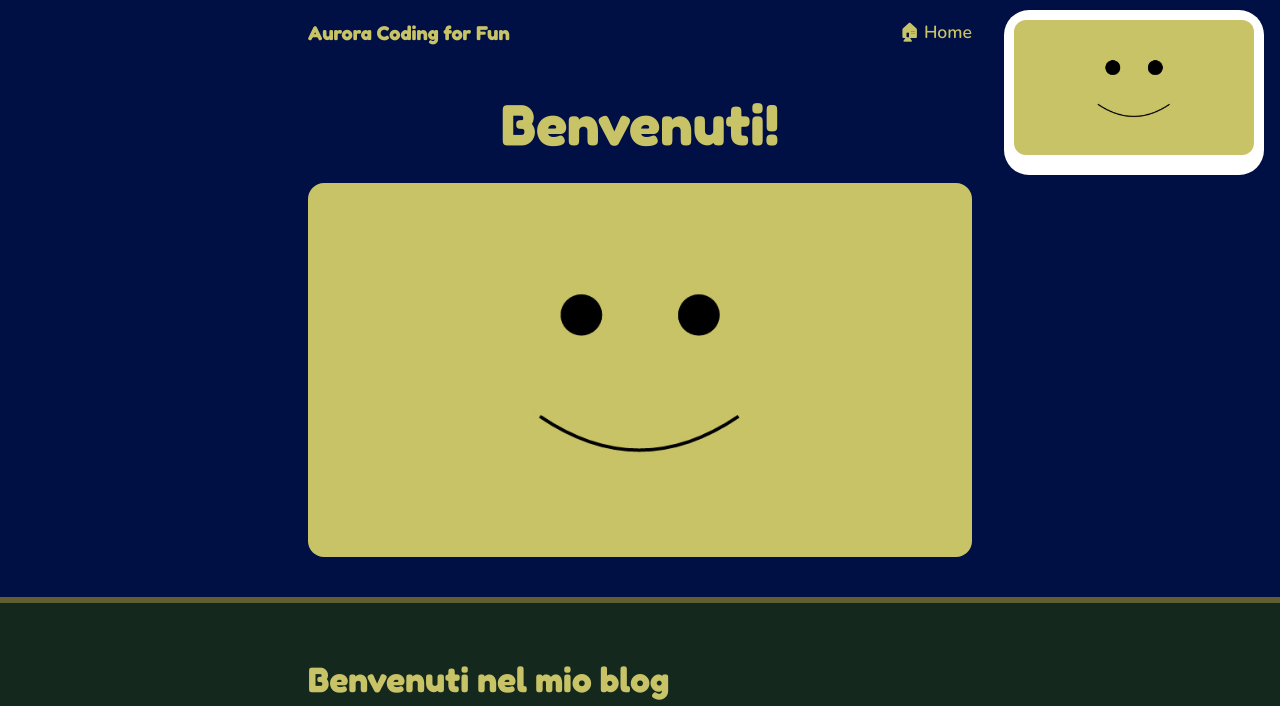
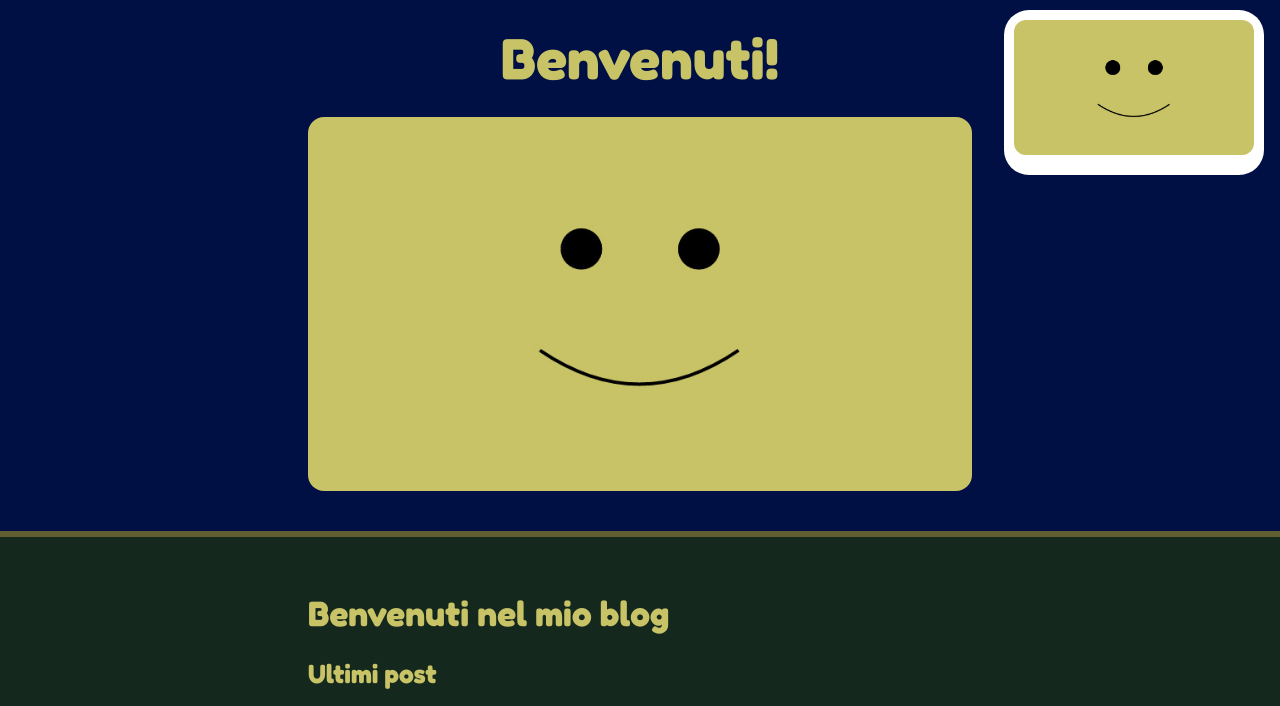
Before and after one commit to AuroraCodingForFun/BlogSite, a Jekyll site: the page built from index.md, in a window 1280 px wide. Shown: the top 706 px of the page. Built offline with Jekyll 4.4.1, drawn with Linux system fonts in a browser that asks for light colours; grey boxes are pictures that could not be loaded.

Commit message:
Remove navigation from default layout
Removed navigation links from the header.

```diff
--- a/_layouts/default.html
+++ b/_layouts/default.html
@@ -16,11 +16,6 @@
   </style>
 
 <body style="{% if page.color1 %}--sky: {{ page.color1 }};{% endif %}{% if page.color2 %}--ink: {{ page.color2 }};{% endif %}{% if page.color3 %}--sun: {{ page.color3 }};{% endif %}{% if page.button %}--button: {{ page.button }};{% endif %}">    <header class="site-header">
-      <nav>
-        <a class="brand" href="https://github.com/AuroraCodingForFun"> </> Aurora Coding for Fun</a>
-        <a href="{{ '/' | relative_url }}"> 🏠︎ Home</a>
-      </nav>
-
       <div class="hero">
         <h1>{{ page.title }}</h1>
         {% if page.image %}
```
